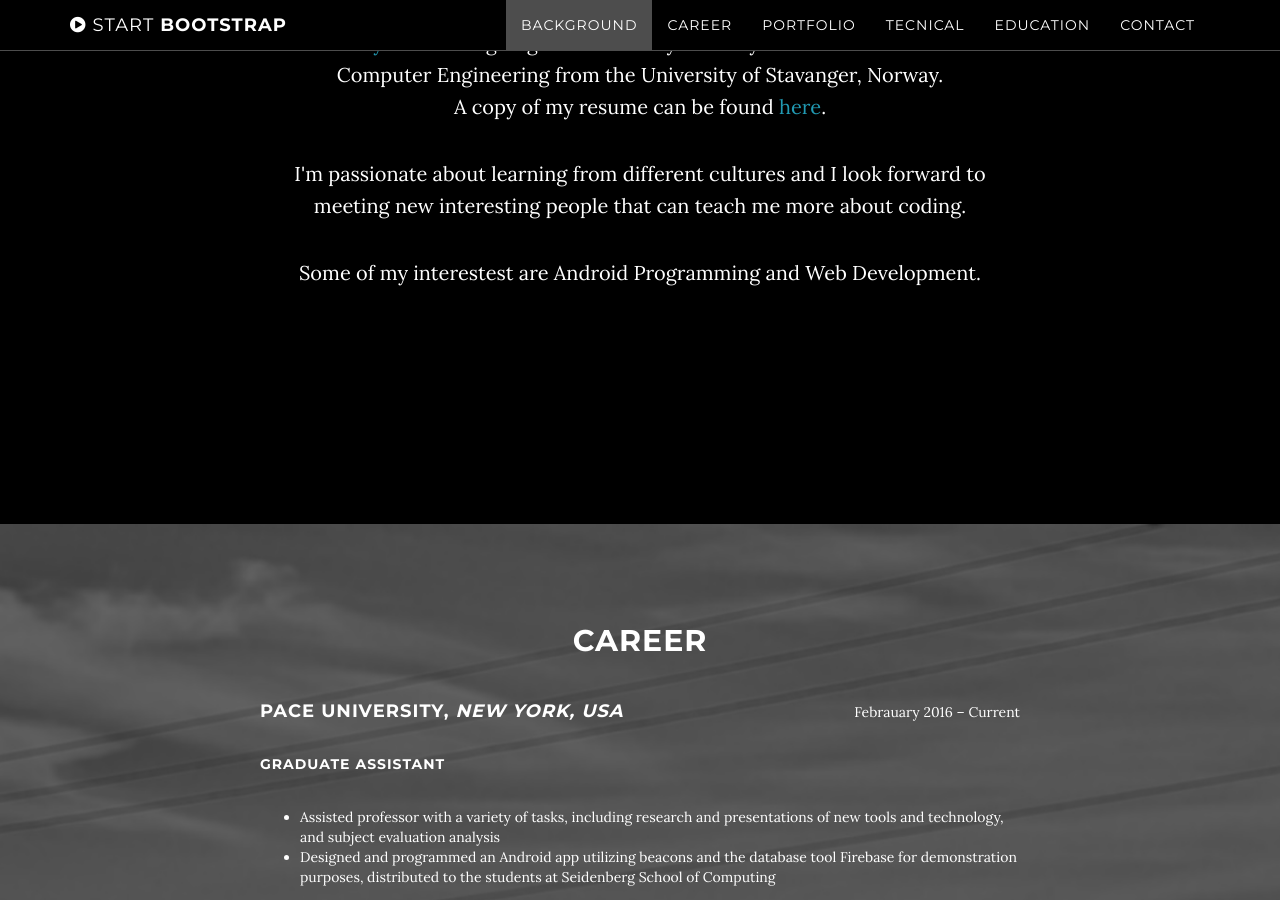
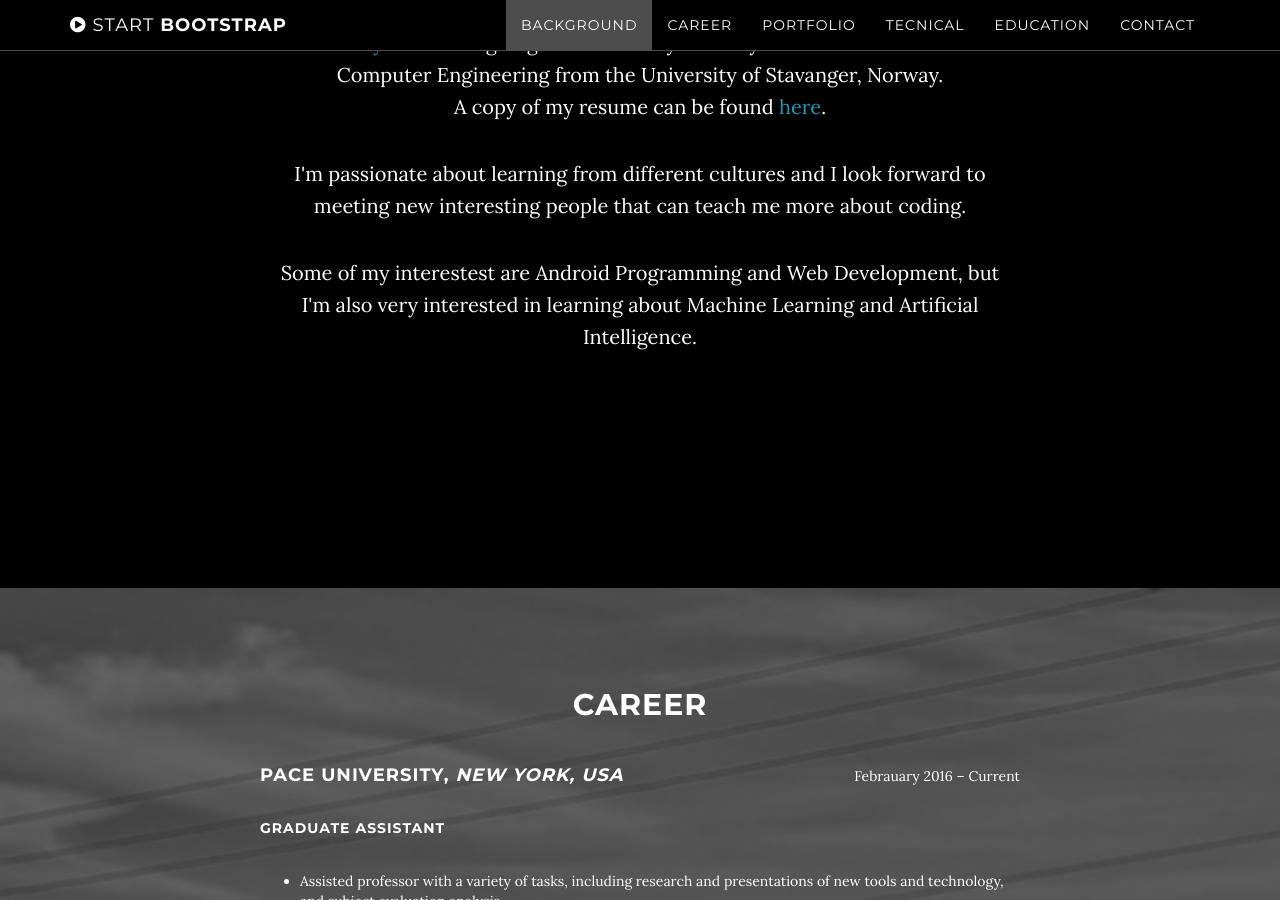
Before and after one commit to jangerhard/jangerhard.github.io, a Jekyll site: the page built from index.html, in a window 1280 px wide and 900 px high, scrolled down 1304 px. Built offline with Jekyll 4.4.1, drawn with Linux system fonts in a browser that asks for light colours.

Commit message:
Added some interests to background

```diff
--- a/_includes/background.html
+++ b/_includes/background.html
@@ -10,7 +10,7 @@
                 A copy of my resume can be found <a href="/resume.pdf">here</a>.
             </p>
             <p>I'm passionate about learning from different cultures and I look forward to meeting new interesting people that can teach me more about coding.</p>
-            <p>Some of my interestest are Android Programming and Web Development.</p>
+            <p>Some of my interestest are Android Programming and Web Development, but I'm also very interested in learning about Machine Learning and Artificial Intelligence.</p>
         </div>
     </div>
 </section>
```
